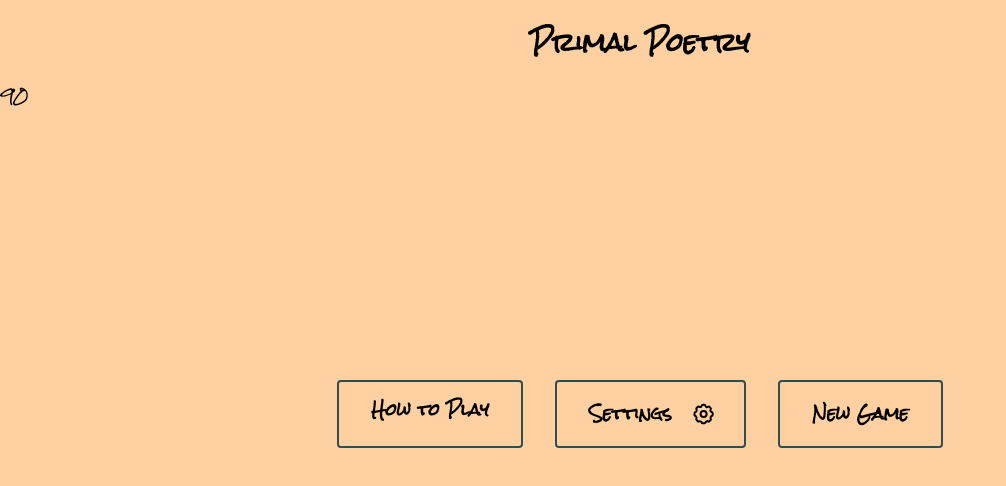
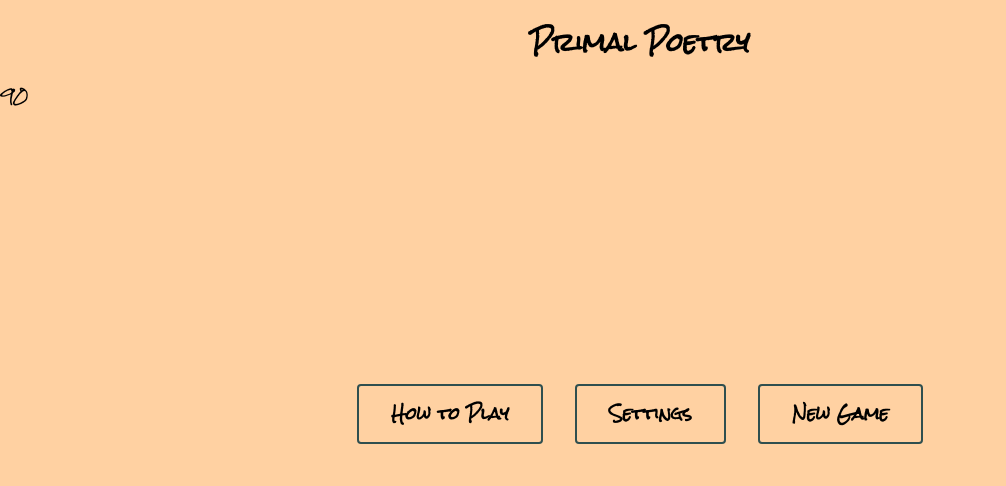
Before and after one commit to yodigi7/primal-poetry, a SvelteKit app: page / in a window 1280 px wide. Shown: the top 486 px of the page, without its empty margins (0-1006 px from the left). Built offline with nearby package versions, Linux system fonts and the light colour scheme.

Commit message:
Update to add svg to settings input for success and fail/load. Remove cog svg file and use inline html svg for home page.

```diff
--- a/src/routes/+page.svelte
+++ b/src/routes/+page.svelte
@@ -2,7 +2,6 @@
 	/** @import { GameState } from '$lib/gameState' */
 	import { base } from '$app/paths';
 	import { onMount } from 'svelte';
-	import settingSvg from '../images/setting-5-svgrepo-com.svg';
 	import { clearGameState, getGameState } from '$lib/gameState';
 	import { goto } from '$app/navigation';
 	/** @type {GameState | null}*/
@@ -22,12 +21,13 @@
 	>
 	<!-- TODO: add in a settings page -->
 	<a class="inline-flex items-center justify-center text-center" href="{base}/settings"
-		><strong>Settings</strong><img
-			src={settingSvg}
-			alt="settings"
-			class="ml-4 mr-[-0.5rem] h-8 w-8"
-		/></a
-	>
+		><strong>Settings</strong>
+		<svg xmlns="http://www.w3.org/2000/svg" viewBox="0 0 512 512"
+			><path
+				d="M495.9 166.6c3.2 8.7 .5 18.4-6.4 24.6l-43.3 39.4c1.1 8.3 1.7 16.8 1.7 25.4s-.6 17.1-1.7 25.4l43.3 39.4c6.9 6.2 9.6 15.9 6.4 24.6c-4.4 11.9-9.7 23.3-15.8 34.3l-4.7 8.1c-6.6 11-14 21.4-22.1 31.2c-5.9 7.2-15.7 9.6-24.5 6.8l-55.7-17.7c-13.4 10.3-28.2 18.9-44 25.4l-12.5 57.1c-2 9.1-9 16.3-18.2 17.8c-13.8 2.3-28 3.5-42.5 3.5s-28.7-1.2-42.5-3.5c-9.2-1.5-16.2-8.7-18.2-17.8l-12.5-57.1c-15.8-6.5-30.6-15.1-44-25.4L83.1 425.9c-8.8 2.8-18.6 .3-24.5-6.8c-8.1-9.8-15.5-20.2-22.1-31.2l-4.7-8.1c-6.1-11-11.4-22.4-15.8-34.3c-3.2-8.7-.5-18.4 6.4-24.6l43.3-39.4C64.6 273.1 64 264.6 64 256s.6-17.1 1.7-25.4L22.4 191.2c-6.9-6.2-9.6-15.9-6.4-24.6c4.4-11.9 9.7-23.3 15.8-34.3l4.7-8.1c6.6-11 14-21.4 22.1-31.2c5.9-7.2 15.7-9.6 24.5-6.8l55.7 17.7c13.4-10.3 28.2-18.9 44-25.4l12.5-57.1c2-9.1 9-16.3 18.2-17.8C227.3 1.2 241.5 0 256 0s28.7 1.2 42.5 3.5c9.2 1.5 16.2 8.7 18.2 17.8l12.5 57.1c15.8 6.5 30.6 15.1 44 25.4l55.7-17.7c8.8-2.8 18.6-.3 24.5 6.8c8.1 9.8 15.5 20.2 22.1 31.2l4.7 8.1c6.1 11 11.4 22.4 15.8 34.3zM256 336a80 80 0 1 0 0-160 80 80 0 1 0 0 160z"
+			/></svg
+		>
+	</a>
 	{#if gameState}
 		<a href="{base}/game"><strong>Continue Game</strong></a>
 	{/if}
--- a/src/routes/settings/+page.svelte
+++ b/src/routes/settings/+page.svelte
@@ -7,9 +7,15 @@
 
 	/** @type {Unsubscriber | null} */
 	let unsubscriber;
+	let saved = false;
 
 	function resetSettings() {
+		saved = false;
 		settings.set(defaultSettings);
+	}
+
+	function changed() {
+		saved = false;
 	}
 
 	onMount(() => {
@@ -18,6 +24,9 @@
 			let isSuccessfullyUpdated = updateSettings(value);
 			if (!isSuccessfullyUpdated) {
 				console.log('Issue updating settings');
+				saved = false;
+			} else {
+				setTimeout(() => (saved = true), 200);
 			}
 		});
 	});
@@ -37,14 +46,33 @@
 			id="turnDuration"
 			placeholder="Enter seconds"
 			min="1"
+			on:input={changed}
 			bind:value={$settings.turnDuration}
 		/>
+		{#if saved}
+			<svg xmlns="http://www.w3.org/2000/svg" viewBox="0 0 448 512"
+				><path
+					d="M64 32C28.7 32 0 60.7 0 96L0 416c0 35.3 28.7 64 64 64l320 0c35.3 0 64-28.7 64-64l0-320c0-35.3-28.7-64-64-64L64 32zM337 209L209 337c-9.4 9.4-24.6 9.4-33.9 0l-64-64c-9.4-9.4-9.4-24.6 0-33.9s24.6-9.4 33.9 0l47 47L303 175c9.4-9.4 24.6-9.4 33.9 0s9.4 24.6 0 33.9z"
+				/></svg
+			>
+		{:else}
+			<svg xmlns="http://www.w3.org/2000/svg" viewBox="0 0 384 512"
+				><path
+					d="M376.6 84.5c11.3-13.6 9.5-33.8-4.1-45.1s-33.8-9.5-45.1 4.1L192 206 56.6 43.5C45.3 29.9 25.1 28.1 11.5 39.4S-3.9 70.9 7.4 84.5L150.3 256 7.4 427.5c-11.3 13.6-9.5 33.8 4.1 45.1s33.8 9.5 45.1-4.1L192 306 327.4 468.5c11.3 13.6 31.5 15.4 45.1 4.1s15.4-31.5 4.1-45.1L233.7 256 376.6 84.5z"
+				/></svg
+			>
+		{/if}
 	</div>
 	<button class="btn" on:click={resetSettings}>Reset</button>
 	<a class="btn" href={base}>Home</a>
 </div>
 
 <style>
+	svg {
+		width: 32px;
+		height: 37px;
+		fill: darkslategray;
+	}
 	input {
 		background-color: transparent;
 		border: 1px solid #666;
```
Also changed, not shown: src/images/setting-5-svgrepo-com.svg (deleted).
